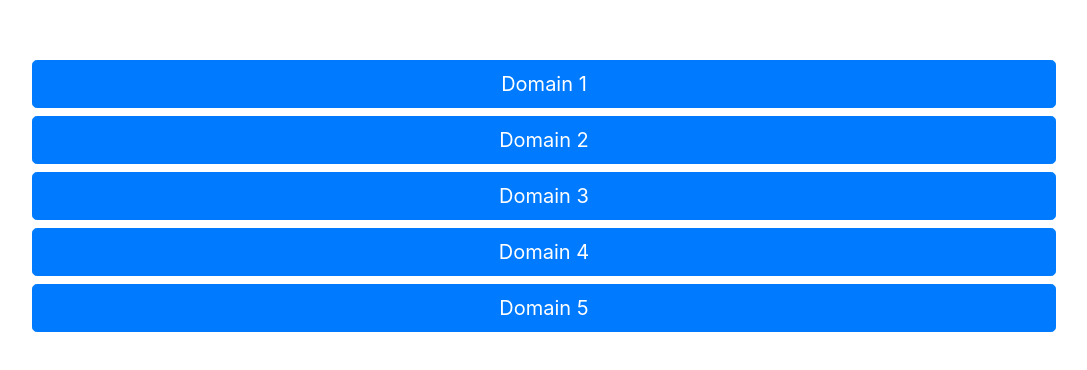
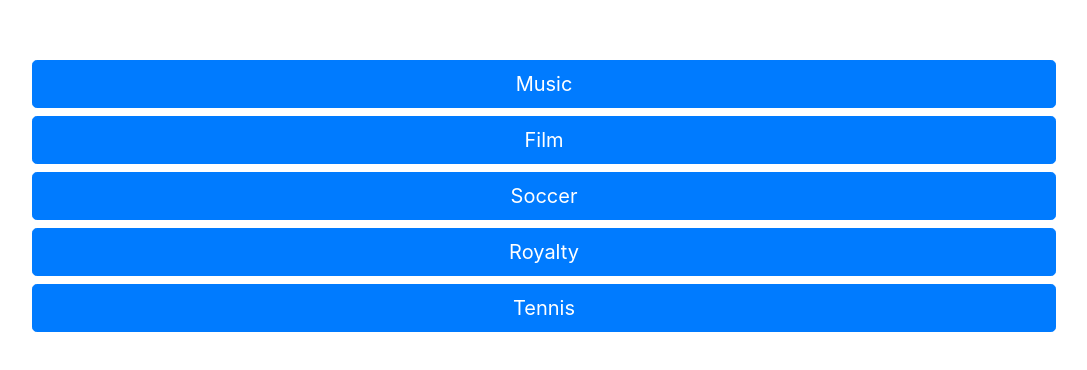
Before and after one commit to mihneavlad/hangman, a website: page index.html in a window 1280 px wide. Shown: the part 228-598 px from the top of the page, without its empty margins (96-1183 px from the left). Drawn offline with nearby package versions, Linux system fonts and the light colour scheme; files that its build step writes are made by us from their sources.

Commit message:
Added text results from each category to each button.

```diff
--- a/index.html
+++ b/index.html
@@ -13,11 +13,11 @@
 <body>
   <main class="container-fluid d-flex">
     <div class="button-container m-auto">
-      <button data-category="music" id="btn1" type="button" class="btn btn-primary btn-lg btn-block">Domain 1</button>
-      <button data-category="music" type="button" class="btn btn-primary btn-lg btn-block">Domain 2</button>
-      <button data-category="music" type="button" class="btn btn-primary btn-lg btn-block">Domain 3</button>
-      <button data-category="music" type="button" class="btn btn-primary btn-lg btn-block">Domain 4</button>
-      <button data-category="music" type="button" class="btn btn-primary btn-lg btn-block">Domain 5</button>
+      <button data-category="Music" id="btn1" type="button" class="btn btn-primary btn-lg btn-block">Music</button>
+      <button data-category="Film" type="button" class="btn btn-primary btn-lg btn-block">Film</button>
+      <button data-category="Soccer" type="button" class="btn btn-primary btn-lg btn-block">Soccer</button>
+      <button data-category="Royalty" type="button" class="btn btn-primary btn-lg btn-block">Royalty</button>
+      <button data-category="Tennis" type="button" class="btn btn-primary btn-lg btn-block">Tennis</button>
     </div>
     <div id="response"></div>
 
--- a/scripts/main.js
+++ b/scripts/main.js
@@ -8,7 +8,9 @@
     document.body.querySelector('.button-container').addEventListener('click', event => {
         event.preventDefault();
 
-        let endpoint = '/wordlist/en/domains=Music';
+        let element = event.target;
+        let category = element.dataset.category;
+        let endpoint = `/wordlist/en/domains= ${category}`;
 
         $.ajax(proxy + endpoint, {
             method: 'GET',
```
